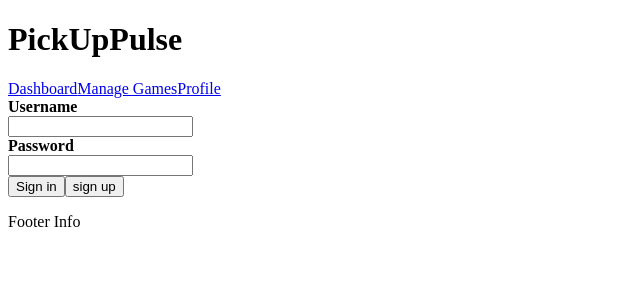
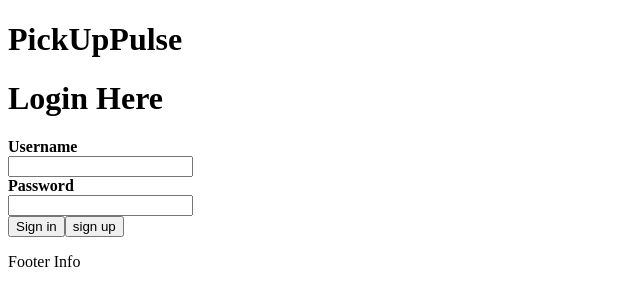
Before and after one commit to scooby-gang-12/PickUpPulse, a React app: page / in a window 1280 px wide. Shown: the top 306 px of the page, without its empty margins (0-640 px from the left). Built offline with nearby package versions, Linux system fonts and the light colour scheme.

Commit message:
Started global styling

```diff
--- a/client/App.js
+++ b/client/App.js
@@ -1,6 +1,7 @@
 import React from 'react';
 import Login from './pages/login';
 import { BrowserRouter, Routes, Route } from "react-router-dom";
+import { ThemeProvider } from 'styled-components';
 
 // import Login from './pages/login';
 import Register from './pages/register';
@@ -10,9 +11,17 @@ import Profile from './pages/profile';
 import Navbar from './components/layout/header/navigation';
 import Layout from './components/layout/index.js';
 
+// store colors and global theme items
+const theme = {
+  colors: {
+    // #000000, #14213d, fca311, e5e5e5, ffffff
+  }
+}
+
 export default function App() {
 
   return (
+    <ThemeProvider theme = {theme}>
       <>
         <BrowserRouter>
           <Routes>
@@ -28,5 +37,6 @@ export default function App() {
             </Routes>
         </BrowserRouter>
       </>
+    </ThemeProvider>
   )
 }
--- a/client/components/layout/header/navigation.js
+++ b/client/components/layout/header/navigation.js
@@ -1,16 +1,28 @@
 import React from "react";
 import { Link } from "react-router-dom";
+import { useSelector, useDispatch } from "react-redux";
+import { login, logout, loginUser } from "../../../features/auth/authSlice";
 
 
 export default function Navbar() {
+    const dispatch = useDispatch();
+    const { isLoggedIn } = useSelector((state) => state.auth);
+    const handleClick = () => {
+        dispatch(logout())
+    }
+
     return (
         <div>
             <h1>PickUpPulse</h1>
-            <nav>
-                <Link to='/dashboard'>Dashboard</Link>
-                <Link to='/manage'>Manage Games</Link>
-                <Link to='/profile'>Profile</Link>
-            </nav>
+            {isLoggedIn &&
+                <nav>
+                    <Link to='/dashboard'>Dashboard</Link>
+                    <Link to='/manage'>Manage Games</Link>
+                    <Link to='/profile'>Profile</Link>
+                    <Link to='/' onClick={handleClick}>Logout</Link>
+                </nav>
+            }
+
         </div>
     )
 }
--- a/client/components/layout/index.js
+++ b/client/components/layout/index.js
@@ -17,9 +17,6 @@ export default function Layout() {
 }
 
 const LayoutWrapper = styled.div `
-    height: 100vh;
+    height: 100%;
     width: 100%;
-    /* display: grid; */
-    /* grid-template-rows: 10% 80% 10%; */
-    /* grid-template-columns: auto; */
 `
--- /dev/null
+++ b/client/components/styles/StyledForm.styled.js
@@ -0,0 +1,5 @@
+import styled from "styled-components";
+
+export const StyledForm = styled.div`
+
+`
--- a/client/components/userLogin.js
+++ b/client/components/userLogin.js
@@ -27,8 +27,8 @@ const UserLogin = () => {
   }
 
 return (
-  <>
-{/* <h1>Login Here</h1> */}
+  <div>
+    <h1>Login Here</h1>
     <form onSubmit={handlelogin}>
       <label htmlFor='username'><strong>Username</strong></label><br></br>
       <input ref={usernameRef} type='text'></input><br></br>
@@ -38,7 +38,7 @@ return (
       <button type="button">sign up</button>
     </form>
       {error && <p>{error}</p>}
-</>
+  </div>
 )
 }
 
```
Also changed, not shown: 2 other files (tests, documents, lock files or other folders). Lines whose indentation alone changed are shown as unchanged.
